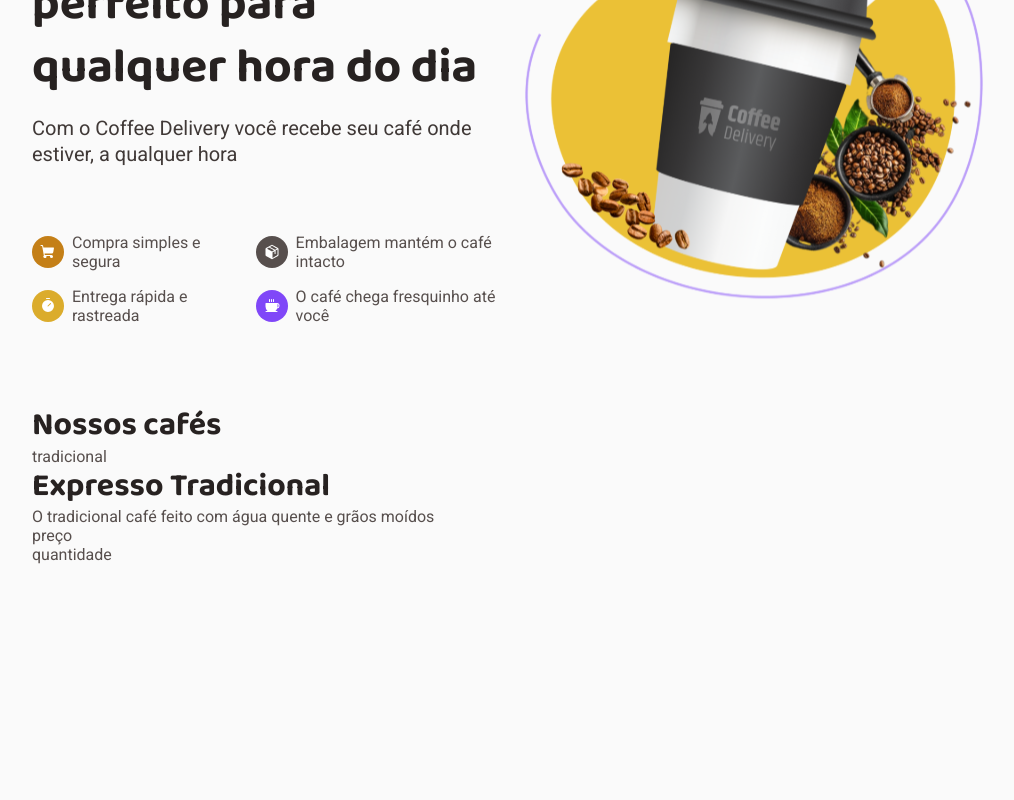
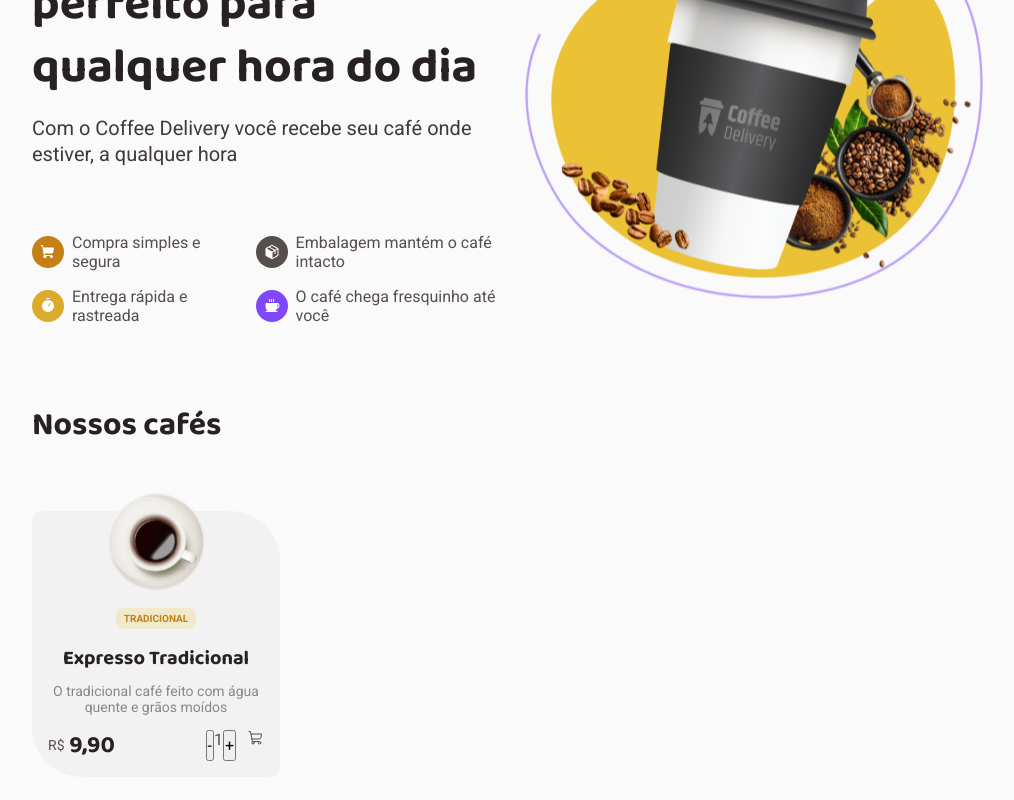
Before and after one commit to gabifrancamr/coffeDelivery, a React (Vite) app: page / in a window 1280 px wide. Shown: the part 228-1028 px from the top of the page, without its empty margins (128-1142 px from the left). Before the commit the page ends 824 px from the top, so only its background shows below. Built offline with nearby package versions, Linux system fonts and the light colour scheme; the HTML template or start-up script is replaced by a standard one.

Commit message:
estilização área do café

```diff
--- a/src/pages/Home/index.tsx
+++ b/src/pages/Home/index.tsx
@@ -5,9 +5,15 @@ import {
   Items,
   CoffeArea,
   CoffeOptions,
+  CoffeInfo,
+  CoffeDiv,
+  CoffeAreaPrice,
+  Price,
+  InfoToBuy,
 } from './styles'
+import { Coffee, Package, ShoppingCart, Timer } from 'phosphor-react'
 import introImage from '../../assets/Intro.svg'
-import { Coffee, Package, ShoppingCart, Timer } from 'phosphor-react'
+import tradicional from '../../assets/Image.svg'
 
 export function Home() {
   return (
@@ -57,17 +63,28 @@ export function Home() {
       <CoffeArea>
         <h1>Nossos cafés</h1>
         <CoffeOptions>
-          <div>
-            <div>
-              <span>tradicional</span>
+          <CoffeDiv>
+            <CoffeInfo>
+              <img src={tradicional} alt="café tradicional" />
+              <span>TRADICIONAL</span>
               <h1>Expresso Tradicional</h1>
               <p>O tradicional café feito com água quente e grãos moídos</p>
-            </div>
-            <div>
-              <span>preço</span>
-              <div>quantidade</div>
-            </div>
-          </div>
+            </CoffeInfo>
+            <CoffeAreaPrice>
+              <Price>
+                <span>R$</span>
+                <h1>9,90</h1>
+              </Price>
+              <InfoToBuy>
+                <div>
+                  <button>-</button>
+                  <span>1</span>
+                  <button>+</button>
+                </div>
+                <ShoppingCart />
+              </InfoToBuy>
+            </CoffeAreaPrice>
+          </CoffeDiv>
         </CoffeOptions>
       </CoffeArea>
     </HomeContent>
--- a/src/pages/Home/styles.ts
+++ b/src/pages/Home/styles.ts
@@ -67,5 +67,80 @@ export const CoffeArea = styled.div`
   }
 `
 
-export const CoffeOptions = styled.div``
-// img, tag, título, descricao
+export const CoffeOptions = styled.div`
+  display: flex;
+  gap: 2rem;
+  margin-top: 4rem;
+`
+
+export const CoffeDiv = styled.div`
+  display: flex;
+  justify-content: center;
+  align-items: center;
+  flex-direction: column;
+  background-color: ${(props) => props.theme['base-card']};
+  border-top-left-radius: 10px;
+  border-top-right-radius: 50px;
+  border-bottom-right-radius: 10px;
+  border-bottom-left-radius: 50px;
+  padding: 1rem;
+`
+
+export const CoffeInfo = styled.div`
+  display: flex;
+  flex-direction: column;
+  align-items: center;
+  text-align: center;
+  transform: translateY(-15%);
+
+  span {
+    color: ${(props) => props.theme['yellow-dark']};
+    background-color: ${(props) => props.theme['yellow-light']};
+    border-radius: 8px;
+    padding: 0.25rem 0.5rem;
+    font-size: 0.625rem;
+    line-height: 1.3;
+    font-weight: bold;
+    margin: 1rem;
+  }
+
+  h1 {
+    font-size: 1.25rem;
+  }
+
+  p {
+    color: ${(props) => props.theme['base-label']};
+    font-size: 0.875rem;
+    max-width: 13.5rem;
+    margin: 0.75rem 0;
+  }
+`
+
+export const CoffeAreaPrice = styled.div`
+  width: 100%;
+  display: flex;
+  justify-content: space-between;
+  margin-top: -2rem;
+`
+
+export const Price = styled.div`
+  display: flex;
+  align-items: center;
+  gap: 0.3rem;
+
+  span {
+    font-size: 0.875rem;
+  }
+  h1 {
+    font-size: 1.5rem;
+    font-weight: bolder;
+  }
+`
+
+export const InfoToBuy = styled.div`
+  display: flex;
+  gap: 0.75rem;
+  div {
+    display: flex;
+  }
+`
```
